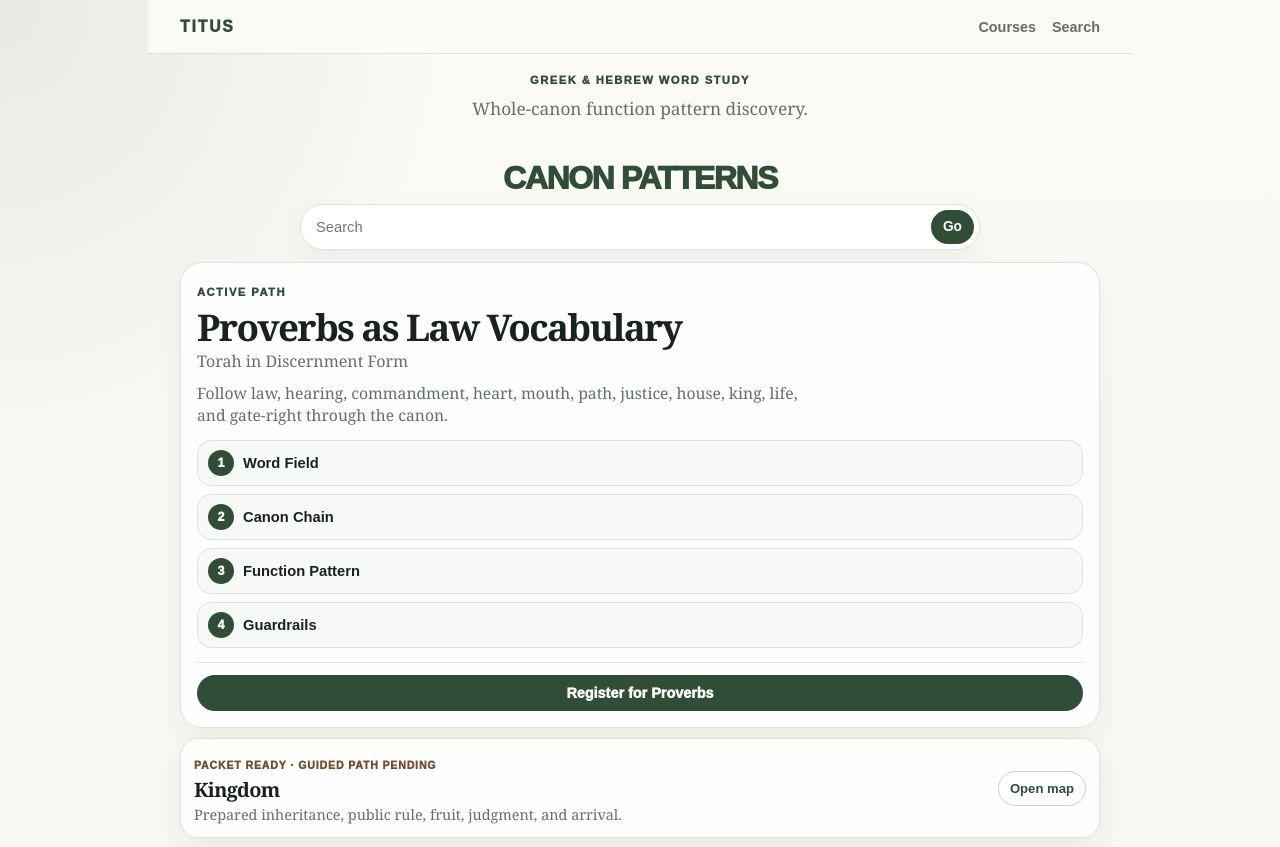
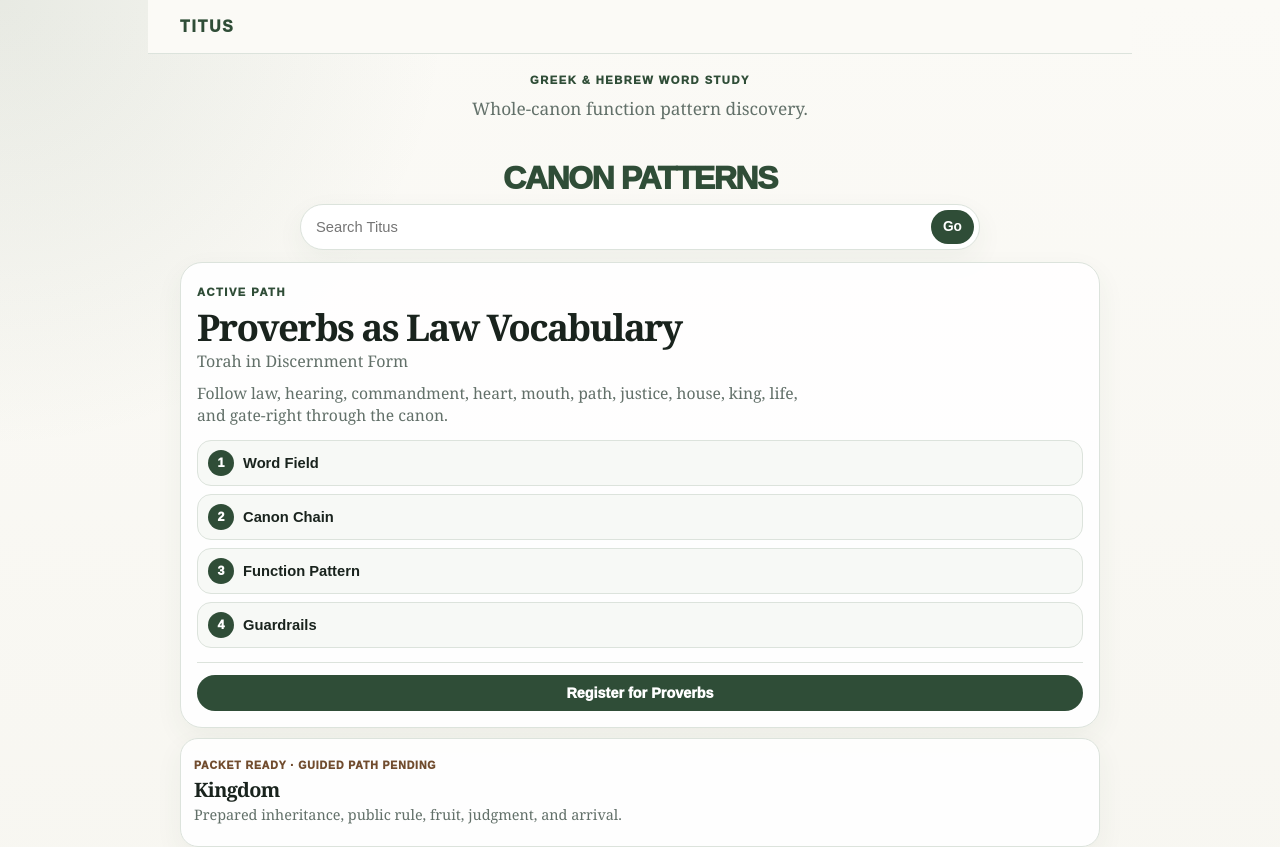
Before and after one commit to optical-lift/titus, a Next.js app: page / in a window 1280 px wide. Shown: the top 847 px of the page. Built offline with nearby package versions, Linux system fonts and the light colour scheme.

Commit message:
Remove homepage nav and pending packet buttons

```diff
--- a/app/globals.css
+++ b/app/globals.css
@@ -1478,3 +1478,37 @@ ol {
   letter-spacing: 0.08em !important;
   text-transform: uppercase;
 }
+
+
+/* Homepage nav removal and pending packet cleanup */
+
+.compact-back-slot {
+  display: flex;
+  justify-content: flex-end;
+  align-items: center;
+  min-width: 120px;
+  min-height: 1px;
+}
+
+.compact-packet-card--pending {
+  padding-bottom: 22px;
+}
+
+.compact-packet-card--pending a {
+  display: none;
+}
+
+.compact-search--courses {
+  max-width: 680px;
+  margin: 0 auto 12px;
+}
+
+@media (max-width: 720px) {
+  .compact-back-slot {
+    min-width: 72px;
+  }
+
+  .compact-search--courses {
+    margin-bottom: 10px;
+  }
+}
--- a/app/page.tsx
+++ b/app/page.tsx
@@ -19,10 +19,7 @@ export default function Home() {
           Titus
         </Link>
 
-        <nav className="compact-nav" aria-label="Primary navigation">
-          <a href="#courses">Courses</a>
-          <Link href="/search">Search</Link>
-        </nav>
+        <div className="compact-back-slot" aria-hidden="true" />
       </header>
 
       <section className="compact-intro" aria-labelledby="home-title">
@@ -42,11 +39,17 @@ export default function Home() {
           </h2>
         </div>
 
-        <form className="compact-search compact-search--courses" action="/search">
+        <form className="compact-search compact-search--courses" action="/search" role="search">
           <label className="sr-only" htmlFor="home-search">
             Search Titus
           </label>
-          <input id="home-search" name="q" placeholder="Search" />
+          <input
+            id="home-search"
+            name="q"
+            placeholder="Search Titus"
+            type="search"
+            autoComplete="off"
+          />
           <button type="submit">Go</button>
         </form>
 
@@ -91,16 +94,12 @@ export default function Home() {
 
           {packetQueue.length > 0
             ? packetQueue.map((course) => (
-                <article className="compact-packet-card" key={course.slug}>
+                <article className="compact-packet-card compact-packet-card--pending" key={course.slug}>
                   <div>
                     <span>{course.homeBadge ?? "Packet Ready"}</span>
                     <h3>{course.title}</h3>
                     <p>{course.homeDescription ?? course.description}</p>
                   </div>
-
-                  <Link href={course.homeHref ?? `/courses/${course.slug}`}>
-                    {course.homeCtaLabel ?? "Open"}
-                  </Link>
                 </article>
               ))
             : null}
```
